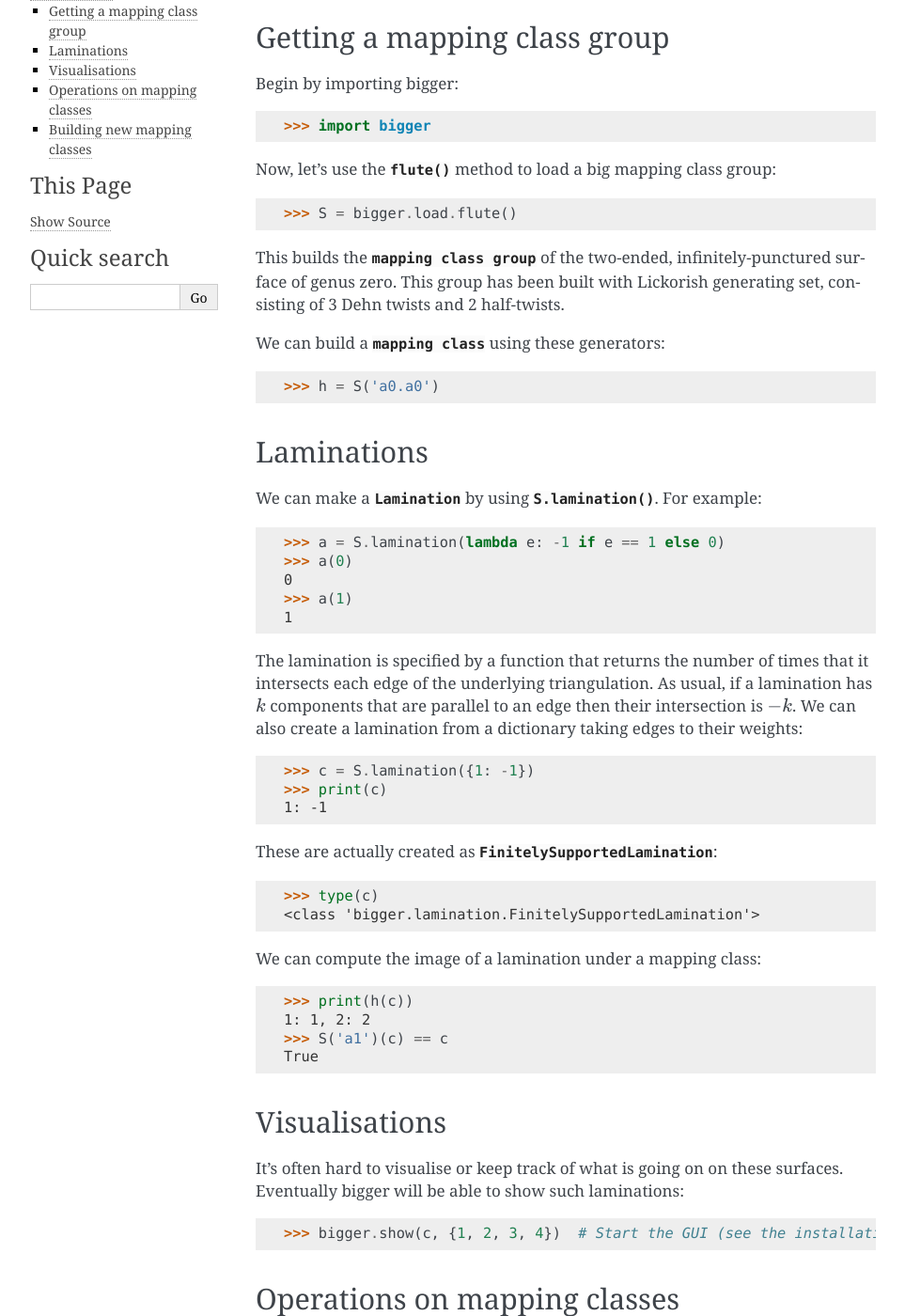
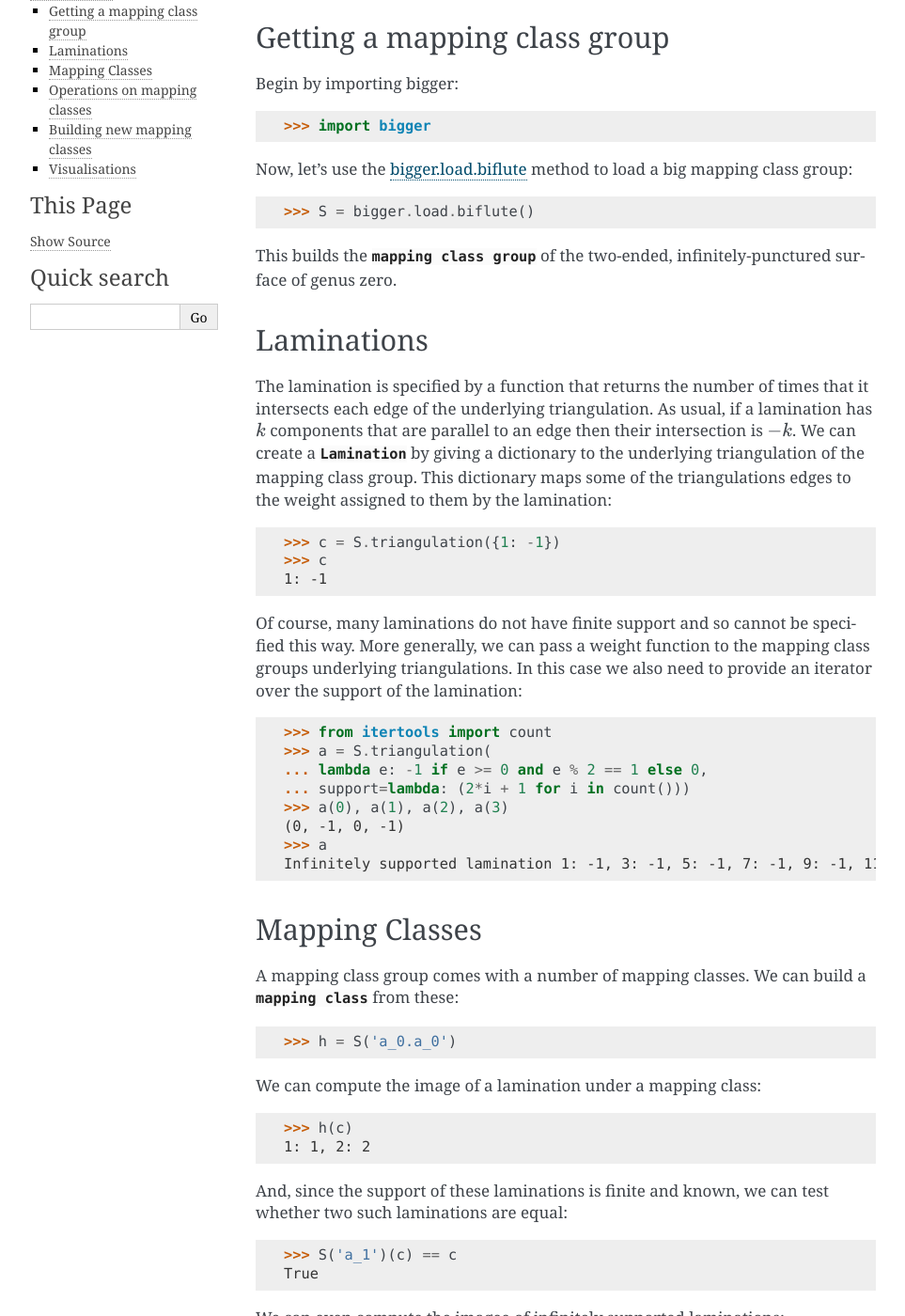
Before and after one commit to MarkCBell/bigger, a Sphinx documentation site: the page built from docs/user/walkthrough.rst, in a window 1280 px wide and 1400 px high, scrolled down 309 px. Shown: the whole window at 94% size, without its empty margins (148-1111 px from the left). Built offline with Sphinx 7.4.7, drawn with Linux system fonts in a browser that asks for light colours; some of the changed text lies outside the part shown.

Commit message:
Finished walkthrough.

```diff
--- a/docs/user/walkthrough.rst
+++ b/docs/user/walkthrough.rst
@@ -18,75 +18,94 @@ Begin by importing bigger::
 
     >>> import bigger
 
-Now, let's use the :meth:`~bigger.load.flute` method to load a big mapping class group::
+Now, let's use the :ref:`bigger.load.biflute <Biflute>` method to load a big mapping class group::
 
-    >>> S = bigger.load.flute()
+    >>> S = bigger.load.biflute()
 
 This builds the :class:`mapping class group <bigger.mappingclassgroup.MappingClassGroup>` of the two-ended, infinitely-punctured surface of genus zero.
-This group has been built with Lickorish generating set, consisting of 3 Dehn twists and 2 half-twists.
-
-We can build a :class:`mapping class <bigger.encoding.Encoding>` using these generators::
-
-    >>> h = S('a0.a0')
 
 Laminations
---------------------
-
-We can make a :class:`~bigger.lamination.Lamination` by using :meth:`S.lamination() <bigger.mappingclassgroupMappingClassGroup.lamination>`.
-For example::
-
-    >>> a = S.lamination(lambda e: -1 if e == 1 else 0)
-    >>> a(0)
-    0
-    >>> a(1)
-    1
+-----------
 
 The lamination is specified by a function that returns the number of times that it intersects each edge of the underlying triangulation.
 As usual, if a lamination has :math:`k` components that are parallel to an edge then their intersection is :math:`-k`.
-We can also create a lamination from a dictionary taking edges to their weights::
+We can create a :class:`~bigger.lamination.Lamination` by giving a dictionary to the underlying triangulation of the mapping class group.
+This dictionary maps some of the triangulations edges to the weight assigned to them by the lamination::
 
-    >>> c = S.lamination({1: -1})
-    >>> print(c)
+    >>> c = S.triangulation({1: -1})
+    >>> c
     1: -1
 
-These are actually created as :class:`~bigger.lamination.FinitelySupportedLamination`::
+Of course, many laminations do not have finite support and so cannot be specified this way.
+More generally, we can pass a weight function to the mapping class groups underlying triangulations.
+In this case we also need to provide an iterator over the support of the lamination::
 
-    >>> type(c)
-    <class 'bigger.lamination.FinitelySupportedLamination'>
+    >>> from itertools import count
+    >>> a = S.triangulation(
+    ... lambda e: -1 if e >= 0 and e % 2 == 1 else 0,
+    ... support=lambda: (2*i + 1 for i in count()))
+    >>> a(0), a(1), a(2), a(3)
+    (0, -1, 0, -1)
+    >>> a
+    Infinitely supported lamination 1: -1, 3: -1, 5: -1, 7: -1, 9: -1, 11: -1, 13: -1, 15: -1, 17: -1, 19: -1 ...
+
+Mapping Classes
+---------------
+
+A mapping class group comes with a number of mapping classes.
+We can build a :class:`mapping class <bigger.encoding.Encoding>` from these::
+
+    >>> h = S('a_0.a_0')
 
 We can compute the image of a lamination under a mapping class::
 
-    >>> print(h(c))
+    >>> h(c)
     1: 1, 2: 2
-    >>> S('a1')(c) == c
+
+And, since the support of these laminations is finite and known, we can test whether two such laminations are equal::
+
+    >>> S('a_1')(c) == c
     True
 
-Visualisations
---------------
+We can even compute the imagee of infinitely supported laminations::
 
-It's often hard to visualise or keep track of what is going on on these surfaces.
-Eventually bigger will be able to show such laminations::
+    >>> h(a)
+    Infinitely supported lamination 1: 1, 2: 2, 5: -1, 3: -1, 2: 2, 2: 2, 1: 1, 2: 2, 2: 2, 1: 1 ...
 
-    >>> bigger.show(c, {1, 2, 3, 4})  # Start the GUI (see the installation warning).
+Of course, in this case we cannot tell whether two such laminations are equal (or even equal to themselves)::
+
+    >>> a == a
+    Traceback (most recent call last):
+      File "<stdin>", line 1, in <module>
+      File "/bigger/lamination.py", line 36, in __eq__
+        raise ValueError("Can only determine equality between finitely supported laminations")
+    ValueError: Can only determine equality between finitely supported laminations
+
 
 Operations on mapping classes
 -----------------------------
 
 Bigger also allows us to compose together or take powers of existing mapping classes::
 
-    >>> g = h * S('b1')
-    >>> print(g(c))
-    ???
+    >>> g = h * S('b_1')
+    >>> g(c)
+    1: 2, 2: 3, 3: 1, 4: 2, 6: 2, 7: 1, 8: 1
     >>> (g**2)(c)
-    ???
+    1: 5, 2: 6, 3: 3, 4: 4, 6: 4, 7: 2, 8: 2
 
 Building new mapping classes
 ----------------------------
 
 Since  it can manipulate curves, bigger can create the Dehn twist about a curve automatically::
 
-    >>> twist = S.lamination({1: 1, 2: 1}).encode_twist()
-    >>> twist(c)(0)
-    0
-    >>> twist(c)(1)
-    1
+    >>> twist = S.triangulation({1: 1, 2: 1}).encode_twist()
+    >>> twist(c), (twist * twist)(c), (twist**3)(c)
+    (2: 1, 1: 1, 2: 2, 1: 2, 2: 3)
+
+Visualisations
+--------------
+
+It's often hard to visualise or keep track of what is going on on these surfaces.
+Eventually bigger will be able to show laminations using something like::
+
+    >>> bigger.show(c, {1, 2, 3, 4})
```
